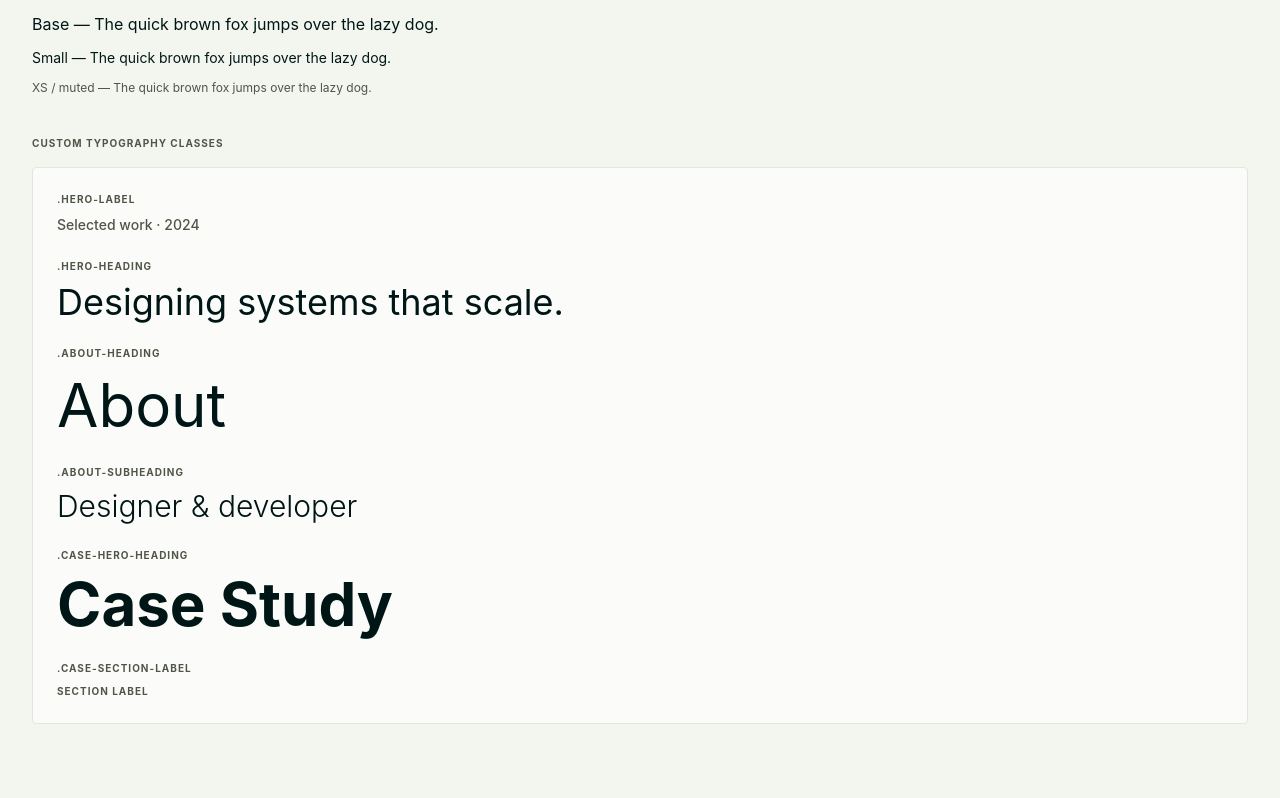
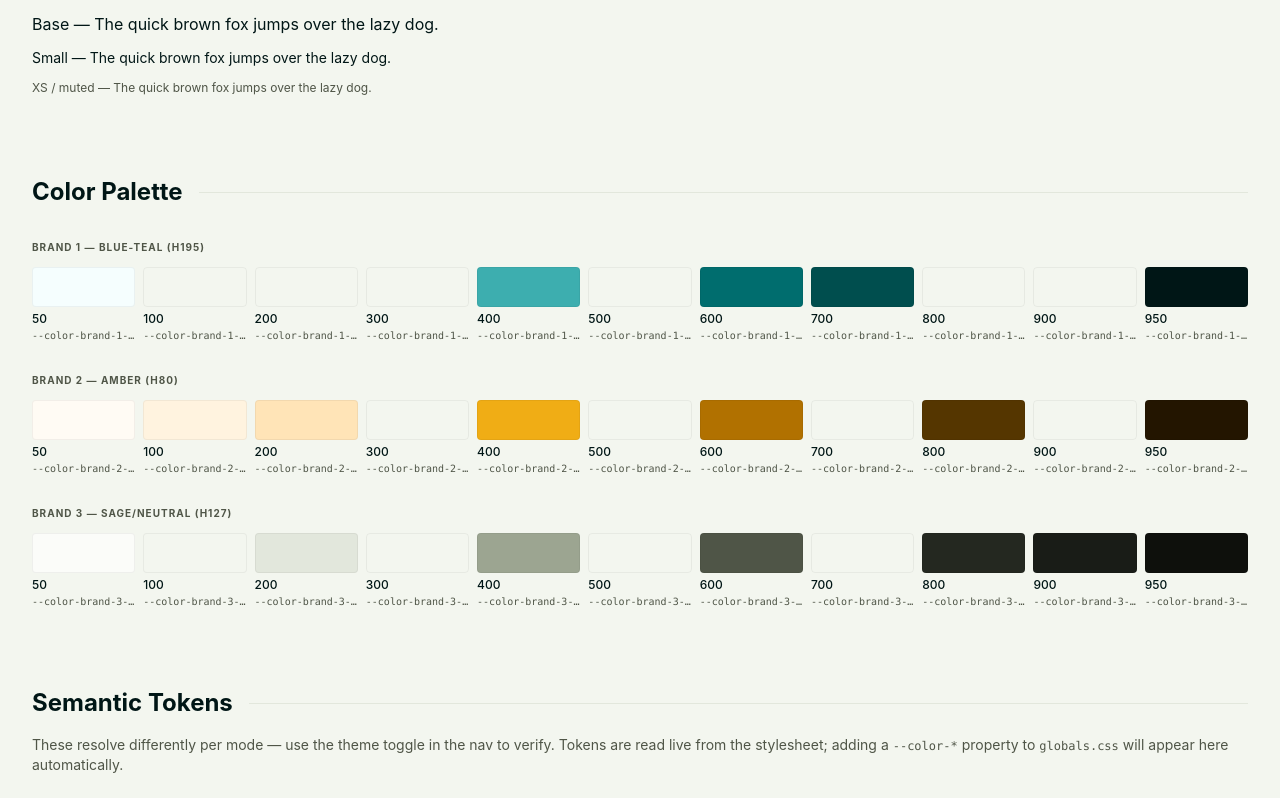
Before and after one commit to travhall/thd-portfolio, a Next.js app: page /style-guide in a window 1280 px wide. Shown: the part 722-1520 px from the top of the page. Built offline with nearby package versions, Linux system fonts and the light colour scheme.

Commit message:
refactor: Remove `mounted` state from `WorkList` component, adjust its layout and typography, and remove old style guide examples.

```diff
--- a/app/globals.css
+++ b/app/globals.css
@@ -134,7 +134,7 @@
 
     /* Hero blur overlay tokens (dark mode) */
     /* --hero-blur-bg:        var(--color-brand-1-600); */
-    --hero-blur-blend:     hue;
+    --hero-blur-blend:     color;
 
     /* Toggle component tokens (dark mode) */
     --toggle-hover-bg:     var(--color-brand-2-800);
--- a/app/style-guide/page.tsx
+++ b/app/style-guide/page.tsx
@@ -262,24 +262,6 @@ export default function StyleGuide() {
               <p className="text-base">Base — The quick brown fox jumps over the lazy dog.</p>
               <p className="text-sm">Small — The quick brown fox jumps over the lazy dog.</p>
               <p className="text-xs text-muted-foreground">XS / muted — The quick brown fox jumps over the lazy dog.</p>
-            </div>
-          </div>
-
-          <div className="space-y-4">
-            <p className="case-section-label">Custom typography classes</p>
-            <div className="space-y-6 p-6 rounded-sm border border-border bg-card">
-              <div><p className="case-section-label mb-2">.hero-label</p>
-                <p className="hero-label text-muted-foreground">Selected work · 2024</p></div>
-              <div><p className="case-section-label mb-2">.hero-heading</p>
-                <p className="hero-heading">Designing systems that scale.</p></div>
-              <div><p className="case-section-label mb-2">.about-heading</p>
-                <p className="about-heading">About</p></div>
-              <div><p className="case-section-label mb-2">.about-subheading</p>
-                <p className="about-subheading">Designer & developer</p></div>
-              <div><p className="case-section-label mb-2">.case-hero-heading</p>
-                <p className="case-hero-heading">Case Study</p></div>
-              <div><p className="case-section-label mb-2">.case-section-label</p>
-                <p className="case-section-label">Section label</p></div>
             </div>
           </div>
 
--- a/app/work/page.tsx
+++ b/app/work/page.tsx
@@ -19,5 +19,10 @@ export const metadata: Metadata = {
 export default function WorkPage() {
   const studies = getAllCaseStudies();
 
-  return <WorkList studies={studies} />;
+  return (
+    <>
+      <WorkList studies={studies} />
+      <div className="h-dvh"></div>
+    </>
+  );
 }
--- a/components/case-study/case-study-meta.tsx
+++ b/components/case-study/case-study-meta.tsx
@@ -13,9 +13,9 @@ export function CaseStudyMeta({ study }: CaseStudyMetaProps) {
   // Collect only the fields that are actually populated for this study.
   // Order reflects the natural reading sequence: when → who → what → how long.
   const entries: MetaEntry[] = [
-    study.year     && { label: "Year",     value: study.year },
-    study.client   && { label: "Client",   value: study.client },
-    study.role     && { label: "Role",     value: study.role },
+    study.year && { label: "Year", value: study.year },
+    study.client && { label: "Client", value: study.client },
+    study.role && { label: "Role", value: study.role },
     study.duration && { label: "Duration", value: study.duration },
   ].filter(Boolean) as MetaEntry[];
 
--- a/components/sections/work-list.tsx
+++ b/components/sections/work-list.tsx
@@ -132,7 +132,7 @@ function StudySection({
       ref={sectionRef}
       aria-labelledby={`work-title-${study.id}`}
       data-snap
-      className="relative min-h-svh w-full flex flex-col justify-center p-6 sm:p-10 xl:p-16 mb-[25vh]"
+      className="relative min-h-svh w-full flex flex-col justify-center p-6 sm:p-10 xl:p-16"
     >
       {/* ── Sticky Image — positioned half-off right side, scrolls naturally ── */}
       <div className={`hidden md:block absolute right-[-25vw] top-0 ${index === total - 1 ? 'bottom-0' : 'bottom-[-100vh]'} w-[55vw] pointer-events-none z-0`}>
@@ -173,25 +173,24 @@ function StudySection({
           animate={animate}
           custom={0}
         >
-          <span className="font-nohemi text-xs tabular-nums tracking-widest uppercase">
+          <span className="font-nohemi font-black text-xs tabular-nums tracking-widest uppercase">
             {study.year}
           </span>
           {study.role && (
             <>
               <span aria-hidden="true">·</span>
-              <span className="text-xs">{study.role}</span>
+              <span className="text-xs font-bold">{study.role}</span>
             </>
           )}
           {study.client && (
             <>
               <span aria-hidden="true">·</span>
-              <span className="text-xs">{study.client}</span>
+              <span className="text-xs font-bold">{study.client}</span>
             </>
           )}
         </motion.div>
 
         {/* Title */}
-        <div className="overflow-hidden pb-[0.12em]">
         <motion.h2
           id={`work-title-${study.id}`}
           className={`font-nohemi font-bold leading-[1.02] tracking-tight pb-4 text-balance ${text}`}
@@ -203,7 +202,6 @@ function StudySection({
         >
           {study.title}
         </motion.h2>
-        </div>
 
         {/* Description */}
         <motion.p
@@ -262,12 +260,10 @@ function StudySection({
 
 interface WorkListProps {
   studies: CaseStudy[];
+  className?: string;
 }
 
-export function WorkList({ studies: allStudies }: WorkListProps) {
-  const [mounted, setMounted] = useState(false);
-  useEffect(() => setMounted(true), []);
-
+export function WorkList({ studies: allStudies, className }: WorkListProps) {
   const studies = allStudies;
   const { setPageBg, isDark } = usePageBgContext();
   const [activeIndex, setActiveIndex] = useState(0);
@@ -332,15 +328,8 @@ export function WorkList({ studies: allStudies }: WorkListProps) {
     },
   };
 
-  if (!mounted) {
-    // Return a structural shell during SSR and initial client frame.
-    // This prevents IntersectionObservers and sticky tracks from evaluating
-    // wildly against a rapidly restoring scroll position (like a "Back" navigation).
-    return <div className="min-h-screen bg-transparent" />;
-  }
-
   return (
-    <div className="overflow-x-clip min-h-screen">
+    <div className={`overflow-x-clip min-h-screen ${className || ""}`}>
       {/* ── Fixed header row — "work" label only ── */}
       <header className="fixed top-0 left-0 right-0 z-50 px-6 sm:px-10 xl:px-16 pt-7 pb-4 pointer-events-none">
         {/* Page label */}
```
Lines whose indentation alone changed are shown as unchanged.
